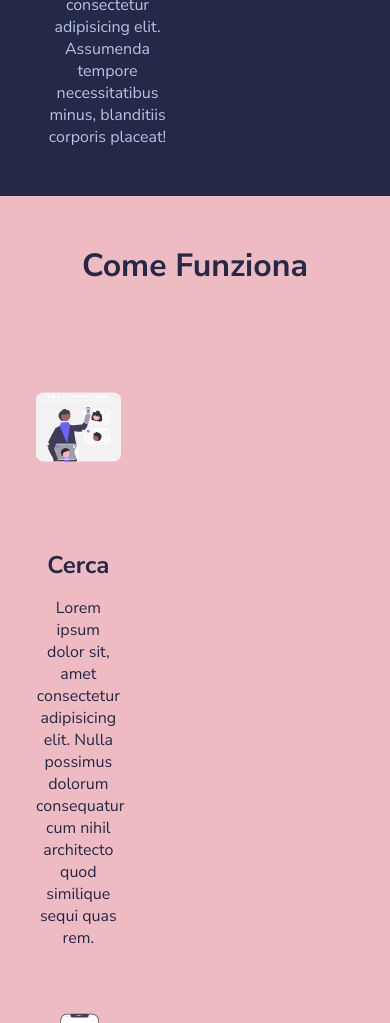
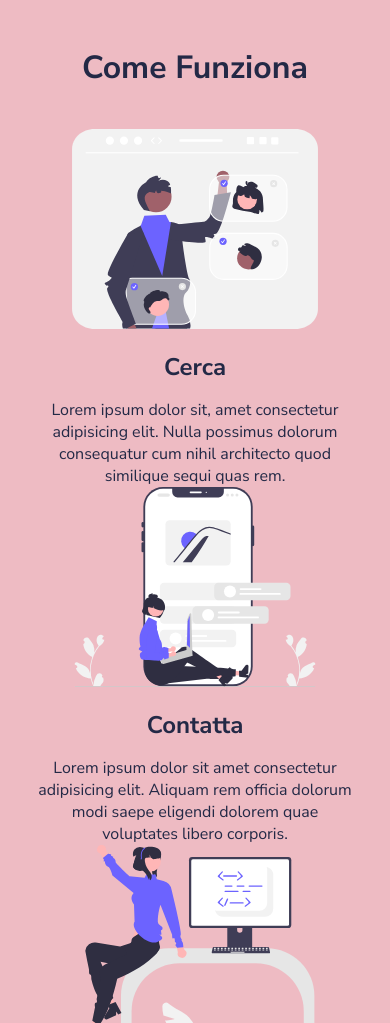
Before and after one commit to luca-masera/html-css-resp-wannabe, a plain HTML site: page index.html in a window 390 px wide. Shown: the part 977-2000 px from the top of the page. Drawn offline with Linux system fonts and the light colour scheme.

Commit message:
add 480px

```diff
--- a/css/style.css
+++ b/css/style.css
@@ -137,12 +137,29 @@ img {
 
     }
     @media screen and (max-width: 480px){
+        .container{
+            width: 100%;
+         }
 
-        .container{
-           width: 100%;
-        }
        .row {
             display: flex;
            flex-direction: column;
+           align-items: center;
        }
-       }
+       img {
+        width: 100%;
+        }
+        .lessons .col {
+        width: 100%;
+        }
+        .steps .col {
+            width: 100%
+        }
+        .why-us{
+            background-color: black;
+        }
+
+        .steps{
+            width: 100%;
+        }
+    }
```
